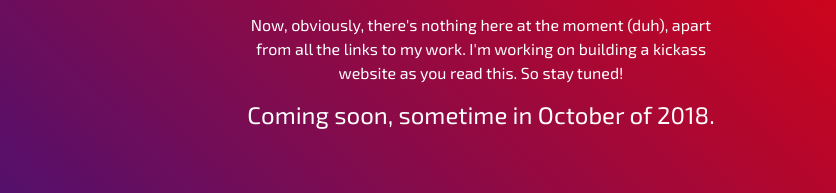
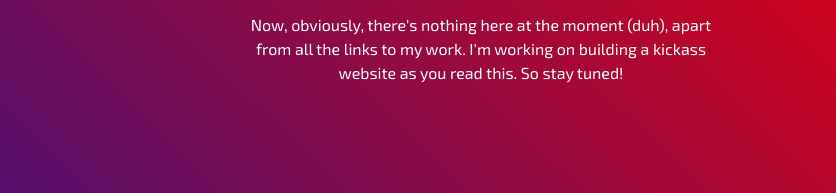
Before and after one commit to v27u27/site, a plain HTML site: page index.html in a window 1280 px wide. Shown: the part 347-540 px from the top of the page, 444-1280 px from the left. Drawn offline with nearby package versions, Linux system fonts and the light colour scheme.

Commit message:
Update index.html

```diff
--- a/index.html
+++ b/index.html
@@ -113,7 +113,6 @@ window.__cfRocketOptions = {byc:0,p:0,petok:"6dcf7981cd86a228afa0bf26ce4deb15de5
 <p>This website will be my personal/professional website and will house all my work.</p>
 <p>Now, obviously, there's nothing here at the moment (duh), apart from all the links to my work. I'm working on building a kickass website as you
 read this. So stay tuned!</p>
-<h4>Coming soon, sometime in October of 2018.</h4>
 <br />
 </div>
 </div>
```
